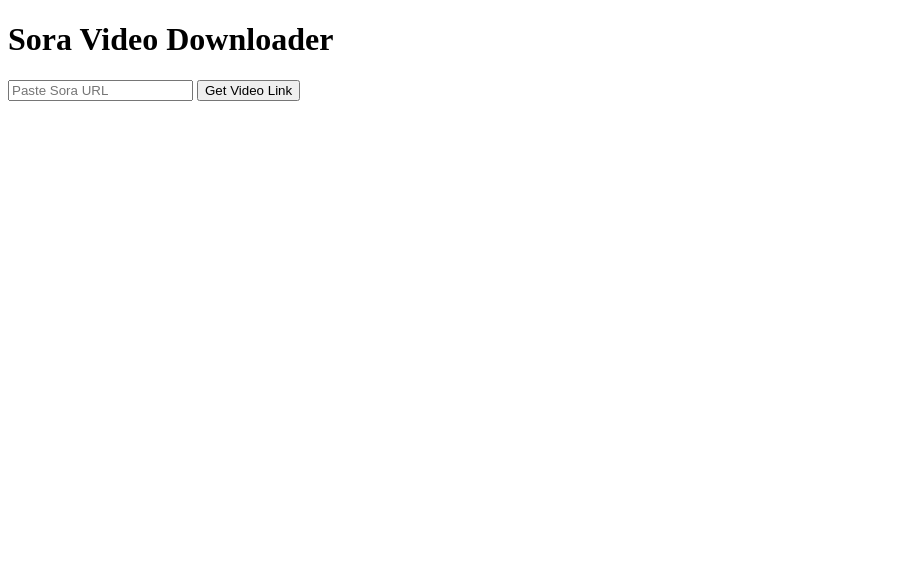
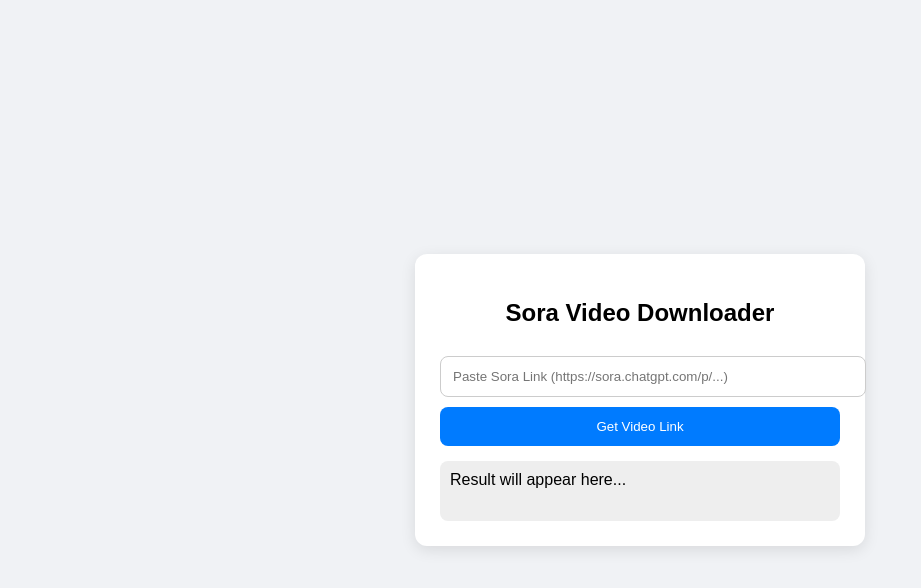
Before and after one commit to ganapph4-jpg/Sora, a website: page public/index.html in a window 1280 px wide. Shown: the whole page, without its empty margins (0-921 px from the left). Drawn offline with Linux system fonts and the light colour scheme.

Commit message:
Revamp Sora Video Downloader UI and logic
Refactor HTML structure and update JavaScript function for video downloading.

```diff
--- a/public/index.html
+++ b/public/index.html
@@ -1,40 +1,107 @@
 <!DOCTYPE html>
 <html lang="en">
 <head>
-<meta charset="UTF-8">
-<meta name="viewport" content="width=device-width, initial-scale=1.0">
-<title>Sora Video Downloader</title>
+    <meta charset="UTF-8">
+    <meta name="viewport" content="width=device-width, initial-scale=1.0">
+    <title>Sora Video Downloader</title>
+
+    <style>
+        body {
+            font-family: Arial;
+            display: flex;
+            justify-content: center;
+            align-items: center;
+            height: 100vh;
+            margin: 0;
+            background: #f0f2f5;
+        }
+
+        .box {
+            background: #fff;
+            padding: 25px;
+            border-radius: 12px;
+            box-shadow: 0 4px 15px rgba(0,0,0,0.1);
+            max-width: 400px;
+            width: 90%;
+            text-align: center;
+        }
+
+        input {
+            width: 100%;
+            padding: 12px;
+            margin-top: 10px;
+            border: 1px solid #ccc;
+            border-radius: 8px;
+        }
+
+        button {
+            width: 100%;
+            padding: 12px;
+            margin-top: 10px;
+            border: none;
+            background: #007bff;
+            color: white;
+            border-radius: 8px;
+            cursor: pointer;
+        }
+
+        #result {
+            margin-top: 15px;
+            text-align: left;
+            background: #eee;
+            padding: 10px;
+            border-radius: 8px;
+            min-height: 40px;
+        }
+    </style>
 </head>
 <body>
-<h1>Sora Video Downloader</h1>
-<form id="soraForm">
-<input type="url" id="soraUrl" placeholder="Paste Sora URL" required>
-<button type="submit">Get Video Link</button>
-</form>
-<div id="result"></div>
+
+<div class="box">
+    <h2>Sora Video Downloader</h2>
+
+    <input id="url" type="url" placeholder="Paste Sora Link (https://sora.chatgpt.com/p/...)" required>
+
+    <button onclick="getVideo()">Get Video Link</button>
+
+    <div id="result">Result will appear here...</div>
+</div>
+
 <script>
-const form = document.getElementById('soraForm');
-const urlInput = document.getElementById('soraUrl');
-const resultDiv = document.getElementById('result');
+async function getVideo() {
+    const url = document.getElementById("url").value.trim();
+    const result = document.getElementById("result");
 
-form.addEventListener('submit', async e => {
-    e.preventDefault();
-    const url = urlInput.value;
-    resultDiv.textContent = 'Loading...';
+    if (!url) {
+        result.innerHTML = "Please enter a link.";
+        return;
+    }
 
-    const res = await fetch('/get-sora-link', {
-        method: 'POST',
-        headers: {'Content-Type':'application/json'},
-        body: JSON.stringify({url})
-    });
+    result.innerHTML = "Processing... Please wait.";
 
-    const data = await res.json();
-    if(res.ok && data.download_link){
-        resultDiv.innerHTML = `<a href="${data.download_link}" target="_blank">Download Video</a>`;
-    } else {
-        resultDiv.textContent = data.error || 'Failed';
+    try {
+        const response = await fetch("/get-video", {
+            method: "POST",
+            headers: { "Content-Type": "application/json" },
+            body: JSON.stringify({ url })
+        });
+
+        const data = await response.json();
+
+        if (data.error) {
+            result.innerHTML = "❌ Error: " + data.error;
+        } else {
+            result.innerHTML = `
+                ✅ <b>Success!</b><br><br>
+                <a href="${data.download}" target="_blank">Click to Download Video</a><br><br>
+                <small>${data.download}</small>
+            `;
+        }
+    } catch (e) {
+        result.innerHTML = "❌ Failed to connect to server.";
     }
-});
+}
 </script>
+
 </body>
 </html>
```
